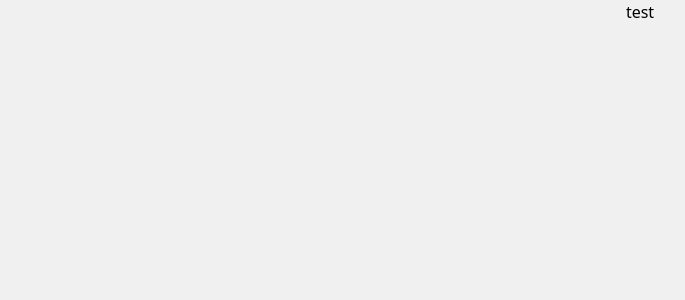
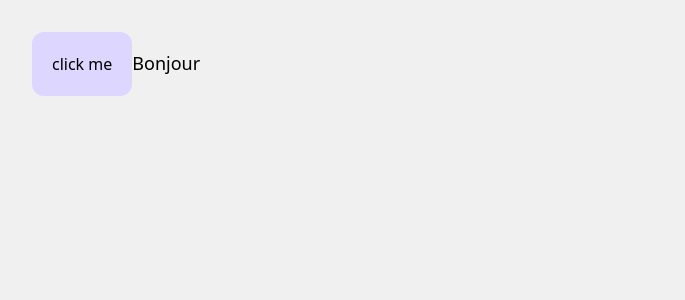
Before and after one commit to chainstrument/css-flex, a Next.js app: page / in a window 1280 px wide. Shown: the top 300 px of the page, without its empty margins (0-685 px from the left). Built offline with nearby package versions, Linux system fonts and the light colour scheme.

Commit message:
add test text

```diff
--- a/app/page.tsx
+++ b/app/page.tsx
@@ -2,8 +2,12 @@ import Image from "next/image";
 
 export default function Home() {
   return (
-    <div className="flex-container text-center">
-      test
+    <div className="p-8 ">
+        <button className="btn-primary bg-violet-200 p-5 rounded-xl">click me</button>
+
+
+        <span className="text-lg font-medium">Bonjour</span>
+
     </div>
   );
 }
```
